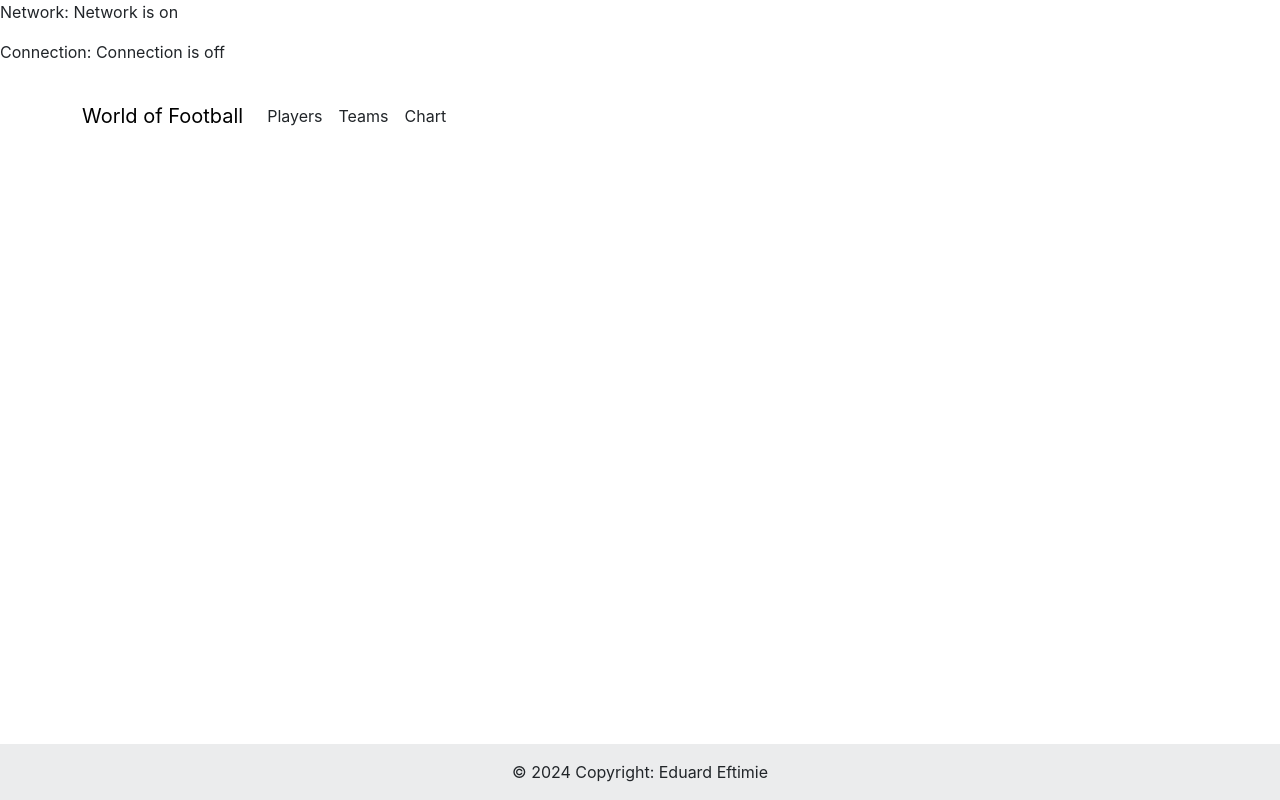
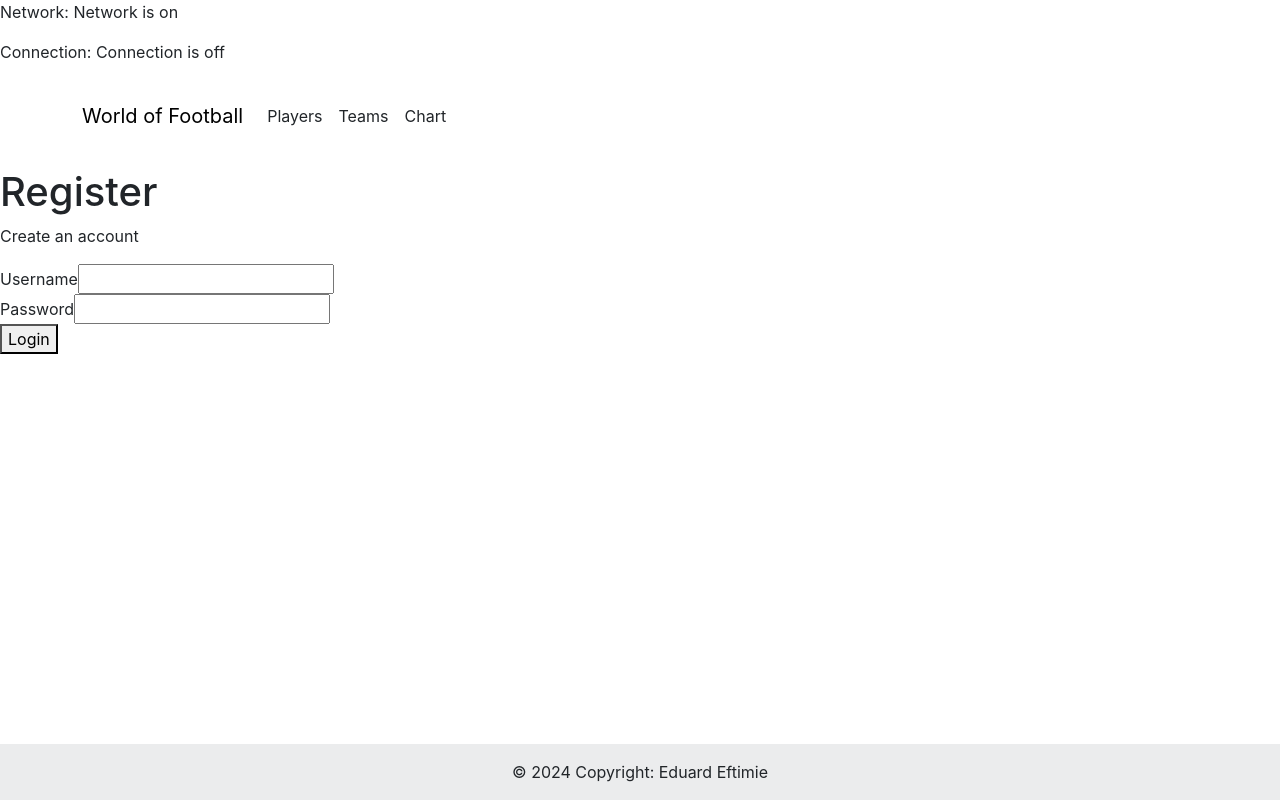
Before and after one commit to edyeftimie/WebApp, a React (Create React App) app in the folder react/: page /register in a window 1280 px wide. Built offline with nearby package versions, Linux system fonts and the light colour scheme; no server answers.

Commit message:
register working

```diff
--- a/react/src/components/login.js
+++ b/react/src/components/login.js
@@ -1,5 +1,5 @@
 import React, { useState } from 'react';
-import { useNavigate } from 'react-router-dom';
+import { useNavigate, useLocation } from 'react-router-dom';
 
 function Login() {
     const [username, setUsername] = useState('');
@@ -8,20 +8,25 @@ function Login() {
     const [loading, setLoading] = useState(false);
 
     const navigate = useNavigate();
+    const location = useLocation();
+
+    const isRegistered = location.pathname === '/register';
 
     const validateForm = () => {
         if (username === '' || password === '') {
             setError('Please fill in all fields');
             return false;
         }
+        if (isRegistered) {
             if (password.length < 6) {
                 setError('Password must be at least 6 characters');
                 return false;
             }
-        //check if the password is a combination of capital letters, small letters, numbers and special characters
+            // check if the password is a combination of capital letters, small letters, numbers and special characters
             if (!password.match(/^(?=.*[a-z])(?=.*[A-Z])(?=.*\d)(?=.*[@$!%*?&])[A-Za-z\d@$!%*?&]{6,}$/)) {
                 setError('Password must contain at least one uppercase letter, one lowercase letter, one number and one special character');
                 return false;
+            }
         }
         setError('');
         return true;
@@ -37,7 +42,12 @@ function Login() {
         const formDetails = new URLSearchParams();
         formDetails.append('username', username);
         formDetails.append('password', password);
+        const dataUser = {
+            username: username,
+            password: password
+        }
 
+        if (!isRegistered) {
             try {
                 const response = await fetch('http://localhost:8000/token', {
                     method: 'POST',
@@ -59,11 +69,35 @@ function Login() {
                 setLoading(false);
                 setError('An error occurred. Please try again later.');
             }
+        } else {
+            try {
+                const response = await fetch('http://localhost:8000/register', {
+                    method: 'POST',
+                    headers: {
+                        'Content-Type': 'application/json',
+                    },
+                    body: JSON.stringify(dataUser),
+                });
+                setLoading(false);
+
+                const data = await response.json();
+                if (data.error) {
+                    setError(data.error);
+                } else {
+                    navigate('/');
+                }
+            } catch (error) {
+                setLoading(false);
+                setError('An error occurred. Please try again later.');
+            }
+        }
+
     };
 
     return (
         <div>
-            <h1>Login</h1>
+            <h1>{isRegistered ? 'Register' : 'Login'}</h1>
+            <p>{isRegistered ? 'Create an account' : 'Login to your account'}</p>
             <form onSubmit={handleSubmit}>
                 <div>
                     <label>Username</label>
--- a/react/src/index.js
+++ b/react/src/index.js
@@ -12,7 +12,6 @@ import {Team, TeamsList} from '../src/components/team'
 import { PlayerInfo } from './components/playerInfo'
 import { TeamInfo } from './components/teamInfo'
 import { Login } from './components/login'
-//import { ProtectedPage } from './components/protected'
 import withAuth from './components/protected'
 import { BrowserRouter as Router, Route, Routes, BrowserRouter} from 'react-router-dom';
 // import {FullFeaturedCrudGrid } from '../src/Test';
@@ -34,6 +33,7 @@ const initializeApp = async () => {
         <Navbar />
         <Routes>
           <Route path="/" element={<Login />} />
+          <Route path="/register" element={<Login />} />
           <Route path="/home" element={<AuthenticatedHome/>} />
           <Route path="/player" element={<AuthenticatedPlayer />} />
           <Route path="/player/:id" element={<AuthenticatedPlayerInfo />} />
```
Also changed, not shown: react/src/components/register.js (added). Lines whose indentation alone changed are shown as unchanged.
